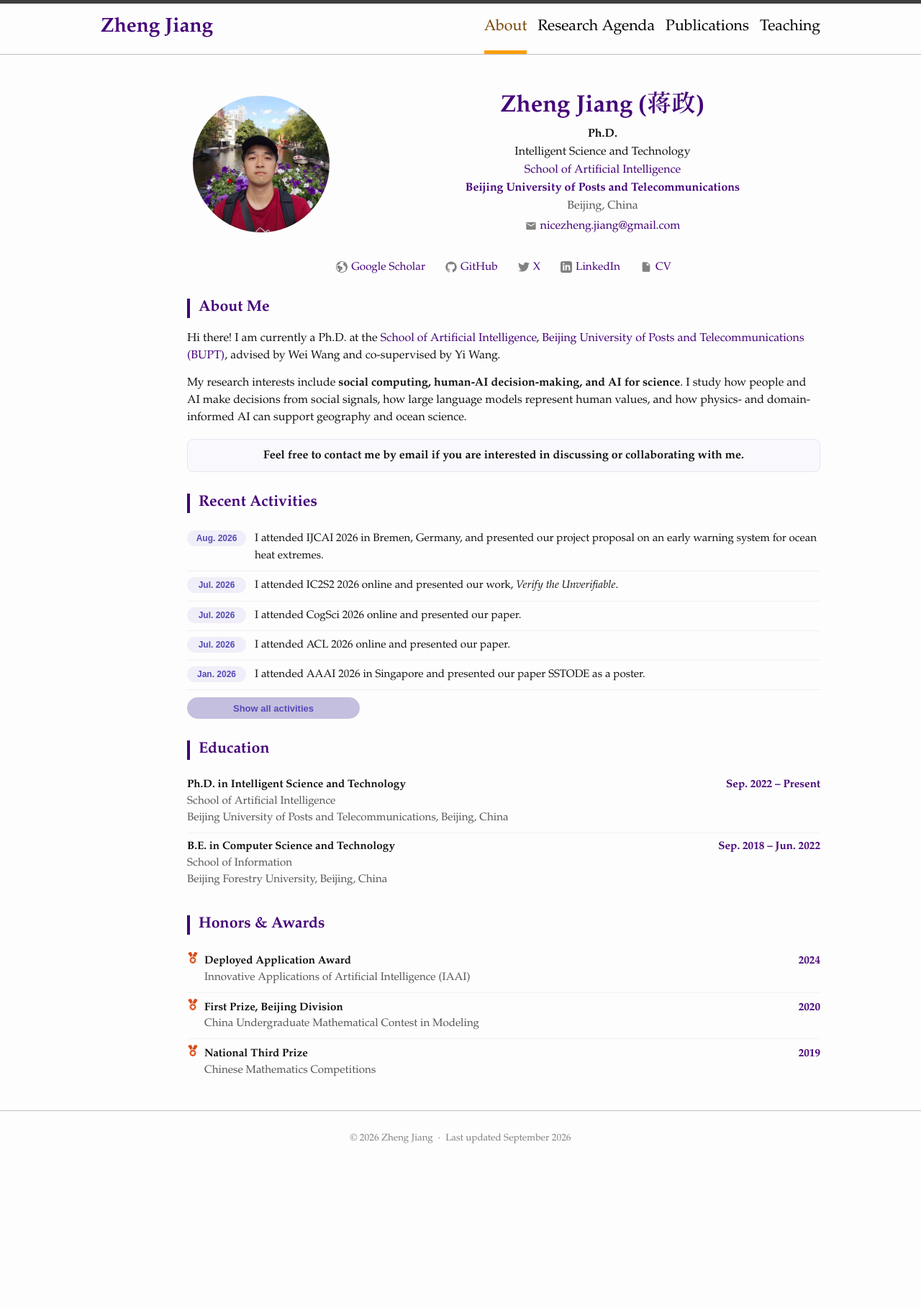
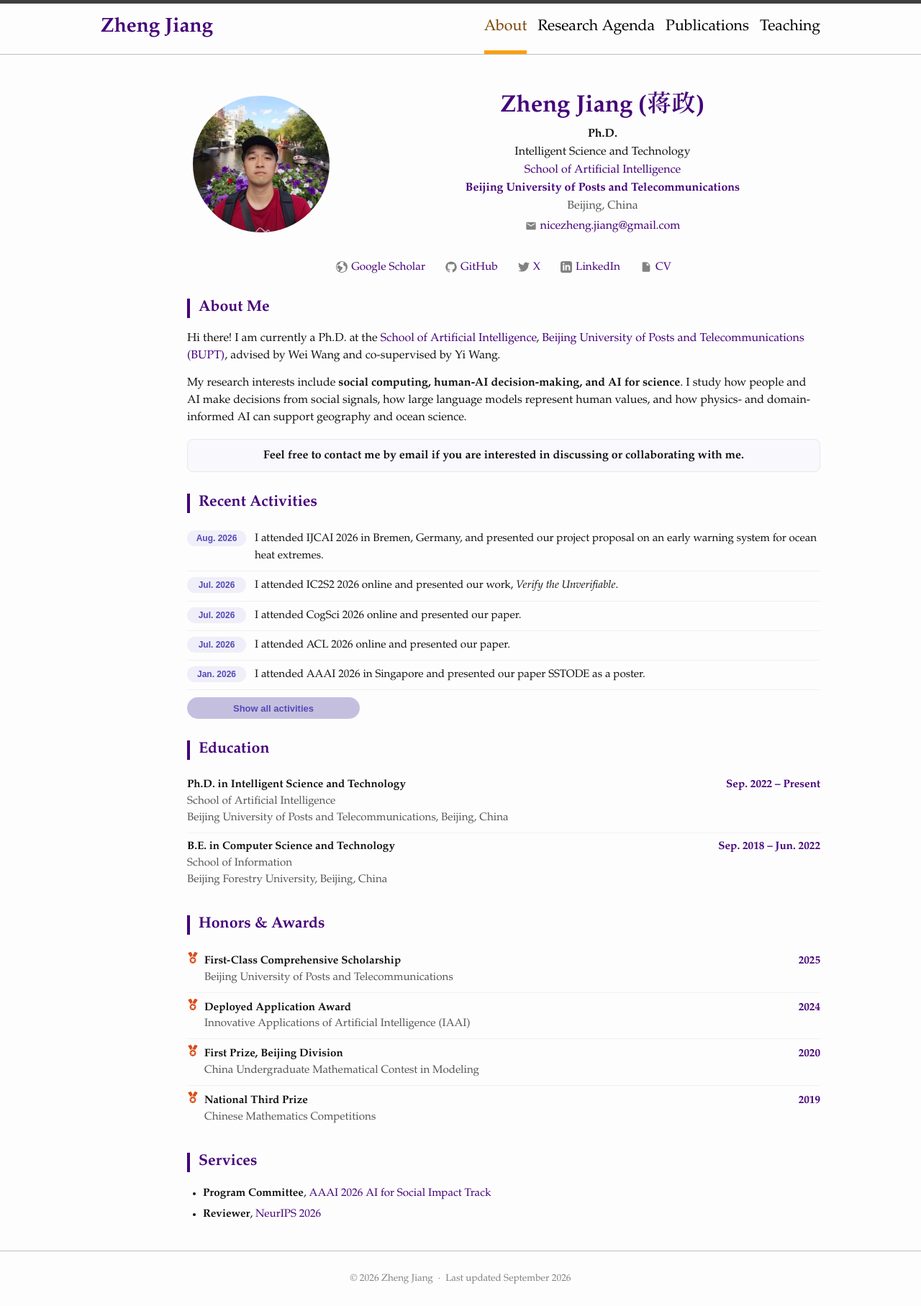
Before and after one commit to nicezheng/nicezheng.github.io, a Jekyll site: the page built from index.html, in a window 1280 px wide. Shown: the whole page at 72% size. Built offline with Jekyll 4.4.1, drawn with Linux system fonts in a browser that asks for light colours; before the commit the page ends 1620 px from its top, so only the background shows below that.

Commit message:
update 9.11

```diff
--- a/_data/awards.yml
+++ b/_data/awards.yml
@@ -1,3 +1,6 @@
+- title: First-Class Comprehensive Scholarship
+  detail: Beijing University of Posts and Telecommunications
+  year: 2025
 - title: Deployed Application Award
   detail: Innovative Applications of Artificial Intelligence (IAAI)
   year: 2024
--- /dev/null
+++ b/_data/services.yml
@@ -0,0 +1,6 @@
+- role: Program Committee
+  event: AAAI 2026 AI for Social Impact Track
+  url: https://aaai.org/conference/aaai/aaai-26/aisi-call/
+- role: Reviewer
+  event: NeurIPS 2026
+  url: https://neurips.cc/Conferences/2026
--- a/assets/css/main.css
+++ b/assets/css/main.css
@@ -392,6 +392,17 @@ a:hover .icon {
   list-style: none;
 }
 
+.service-list {
+  margin: 0 0 0 22px;
+  padding: 0;
+}
+
+.service-item {
+  padding: 3px 0;
+  font-size: 0.95em;
+  line-height: 1.5;
+}
+
 .education-item,
 .award-item,
 .teaching-item {
@@ -619,6 +630,11 @@ a:hover .icon {
 .publication-venue {
   color: #333;
   font-style: italic;
+}
+
+.publication-venue-link,
+.publication-venue-link:visited {
+  color: var(--brand-color);
 }
 
 .publication-meta {
--- a/index.html
+++ b/index.html
@@ -85,4 +85,16 @@ description: Academic homepage of Zheng Jiang, Ph.D. candidate at BUPT.
       {% endfor %}
     </ul>
   </section>
+
+  <section class="content-section" id="services" aria-labelledby="services-heading">
+    <h2 class="section-title" id="services-heading"><span>Services</span></h2>
+    <ul class="service-list">
+      {% for service in site.data.services %}
+        <li class="service-item">
+          <strong>{{ service.role }}</strong>,
+          <a href="{{ service.url }}" target="_blank" rel="noopener noreferrer">{{ service.event }}</a>
+        </li>
+      {% endfor %}
+    </ul>
+  </section>
 </div>
--- a/publications.html
+++ b/publications.html
@@ -27,7 +27,9 @@ description: Publications by Zheng Jiang in social computing, AI behavior, geogr
           <p class="publication-authors">
             {% for author in publication.authors %}{% if author.self %}<strong class="self-author">{{ author.name }}</strong>{% else %}{{ author.name }}{% endif %}{% if author.equal %}<sup>*</sup>{% endif %}{% unless forloop.last %}, {% endunless %}{% endfor %}
           </p>
-          <p class="publication-venue">{{ publication.venue }}{% unless publication.venue contains publication.year %}, {{ publication.year }}{% endunless %}</p>
+          <p class="publication-venue">
+            {% if publication.venue_url %}<a class="publication-venue-link" href="{{ publication.venue_url }}" target="_blank" rel="noopener noreferrer">{{ publication.venue }}</a>{% else %}{{ publication.venue }}{% endif %}{% unless publication.venue contains publication.year %}, {{ publication.year }}{% endunless %}
+          </p>
           {% if publication.links.size > 0 or publication.award %}
             <div class="publication-meta">
               {% for link in publication.links %}
```
Also changed, not shown: _data/publications.yml (+18 -4 lines), test/site_acceptance_test.rb (+27 -2 lines).
